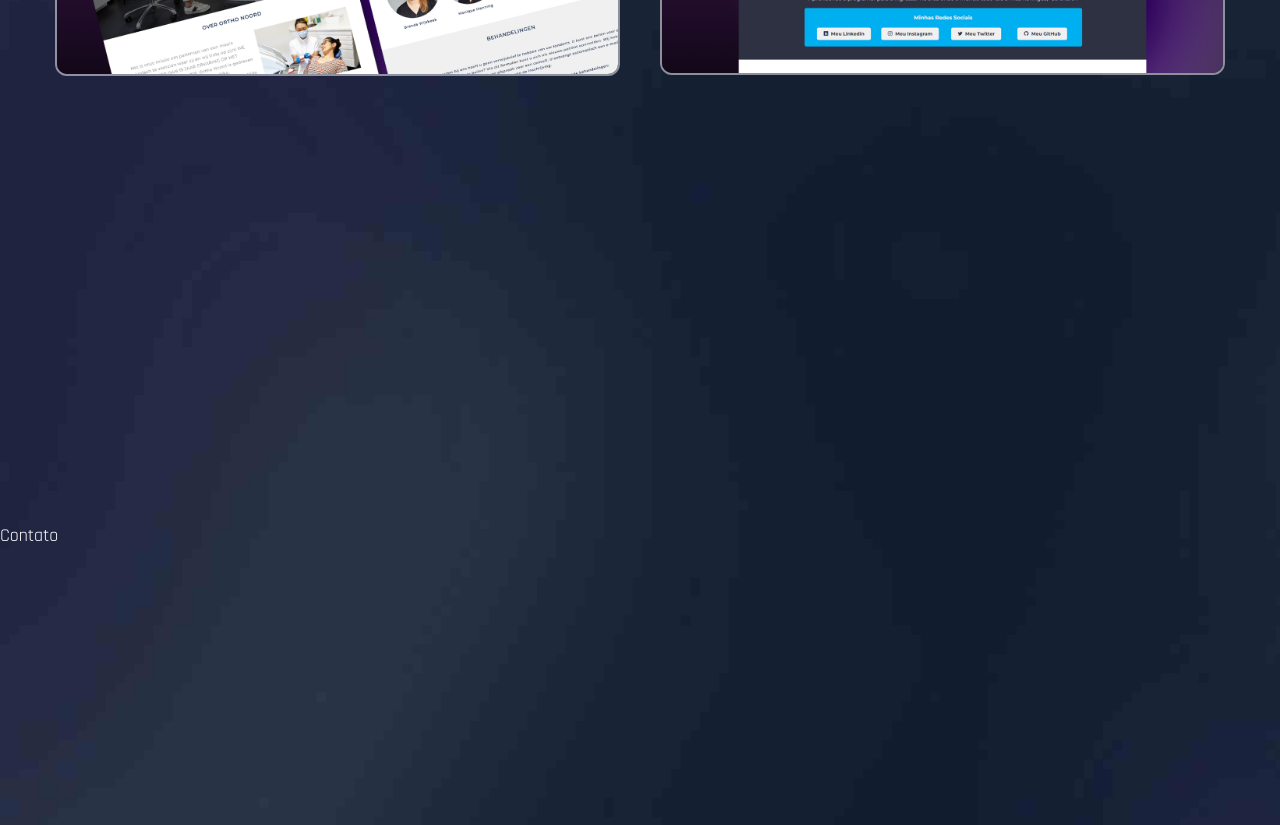
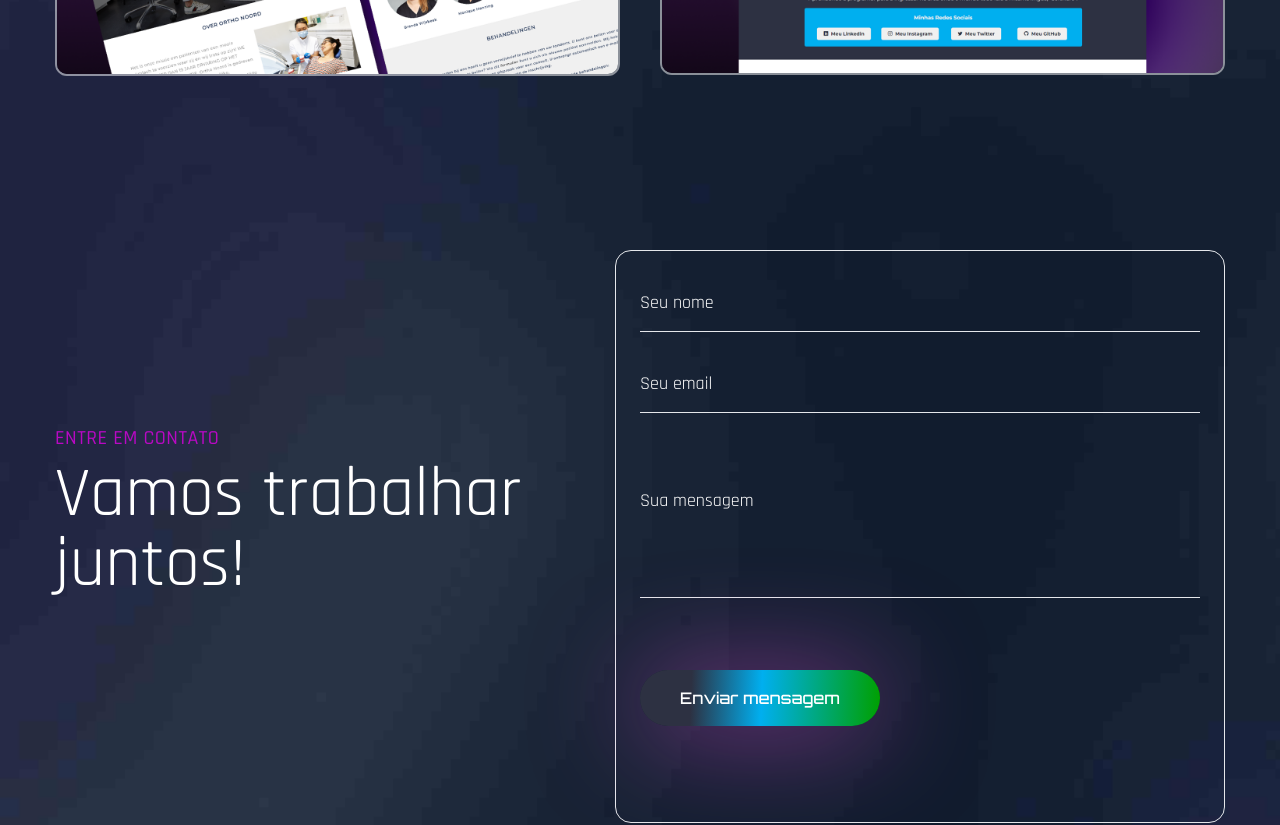
Before and after one commit to leandrokate/lesouzacunhadev, a React (Create React App) app: page / in a window 1280 px wide. Shown: the part 3000-3825 px from the top of the page. Built offline with nearby package versions, Linux system fonts and the light colour scheme; the HTML template or start-up script is replaced by a standard one; a web font is replaced by a local one.

Commit message:
Finalizando alteração contact.js

```diff
--- a/src/components/About.js
+++ b/src/components/About.js
@@ -66,7 +66,7 @@
             </div>
             <div className='flex gap-x-8 items-center'>
               <button className='btn btn-lg'>Entre em contato</button>
-              <a href='#' className='text-gradient btn-link'>
+              <a className='text-gradient btn-link' href="#">
                 Meu Portfólio
               </a>
             </div>
--- a/src/components/Contact.js
+++ b/src/components/Contact.js
@@ -1,7 +1,53 @@
 import React from 'react';
 
+import { motion } from "framer-motion";
+import { fadeIn } from '../variants'
+
 const Contact = () => {
-  return <div id='contact' className='section'>Contato</div>;
+  return (
+    <section id='contact' className='lg:section py-16'>
+      <div className='container mx-auto'>
+        <div className='flex flex-col lg:flex-row'>
+          <motion.div
+            variants={fadeIn('right', 0.3)}
+            initial="hidden"
+            whileInView={"show"}
+            viewport={{once: false, amount: 0.3}}
+            className='flex-1 flex justify-start items-center'>
+            <div>
+              <h4 className='text-xl uppercase text-accent font-medium mb-2 tracking-wide'>Entre em Contato</h4>
+              <h2 className='text-[45px] lg:text-[70px] leading-none mb-12'>
+                Vamos trabalhar <br />
+                juntos!</h2>
+            </div>
+          </motion.div>
+          <motion.form
+            variants={fadeIn('left', 0.3)}
+            initial="hidden"
+            whileInView={"show"}
+            viewport={{once: false, amount: 0.3}}
+            className='flex-1 border rounded-2xl flex flex-col gap-y-6 pb-24 p-6 items-start'>
+            <input className='bg-transparent border-b py-3 outline-none w-full placeholder:text-white focus:border-accent transition-all'
+            type='text'
+            placeholder='Seu nome'
+            />
+            <input className='bg-transparent border-b py-3 outline-none w-full placeholder:text-white focus:border-accent transition-all'
+            type='text'
+            placeholder='Seu email'
+            />
+            <textarea className='bg-transparent border-b py-12 outline-none w-full placeholder:text-white focus:border-accent transition-all resize-none mb-12'
+            placeholder='Sua mensagem'
+            ></textarea>
+            <button className='btn btn-lg'>
+              Enviar mensagem
+            </button>
+          </motion.form>
+        </div>
+      </div>
+    </section>
+  );
+
+
 };
 
 export default Contact;
```
